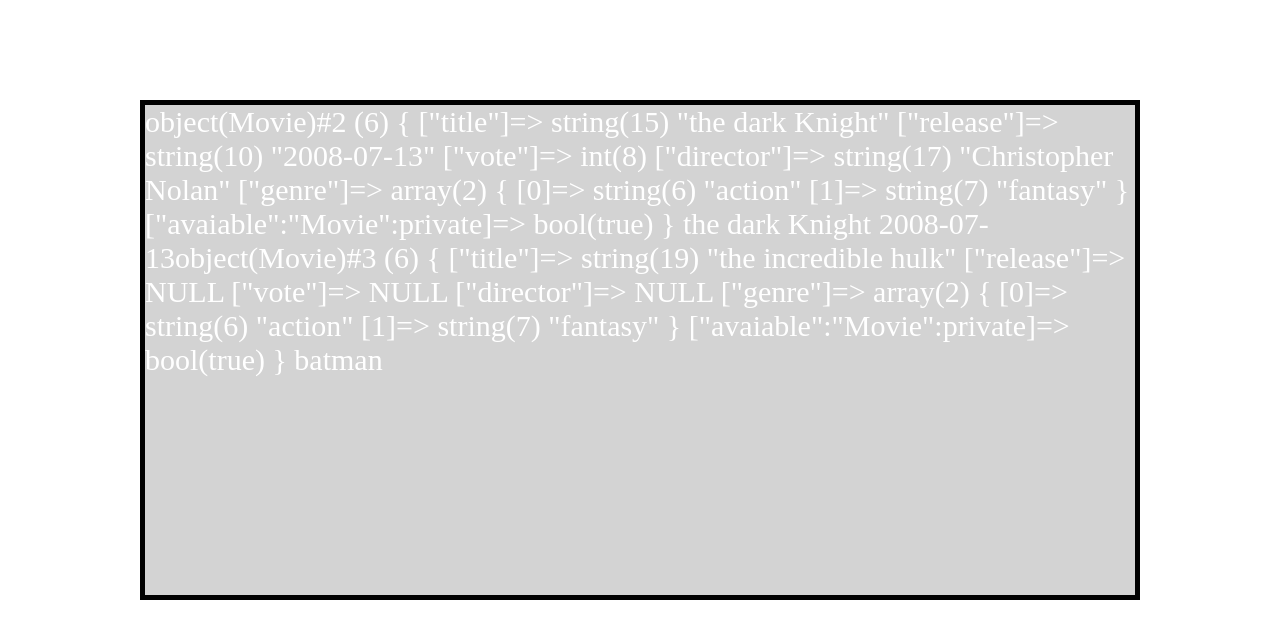
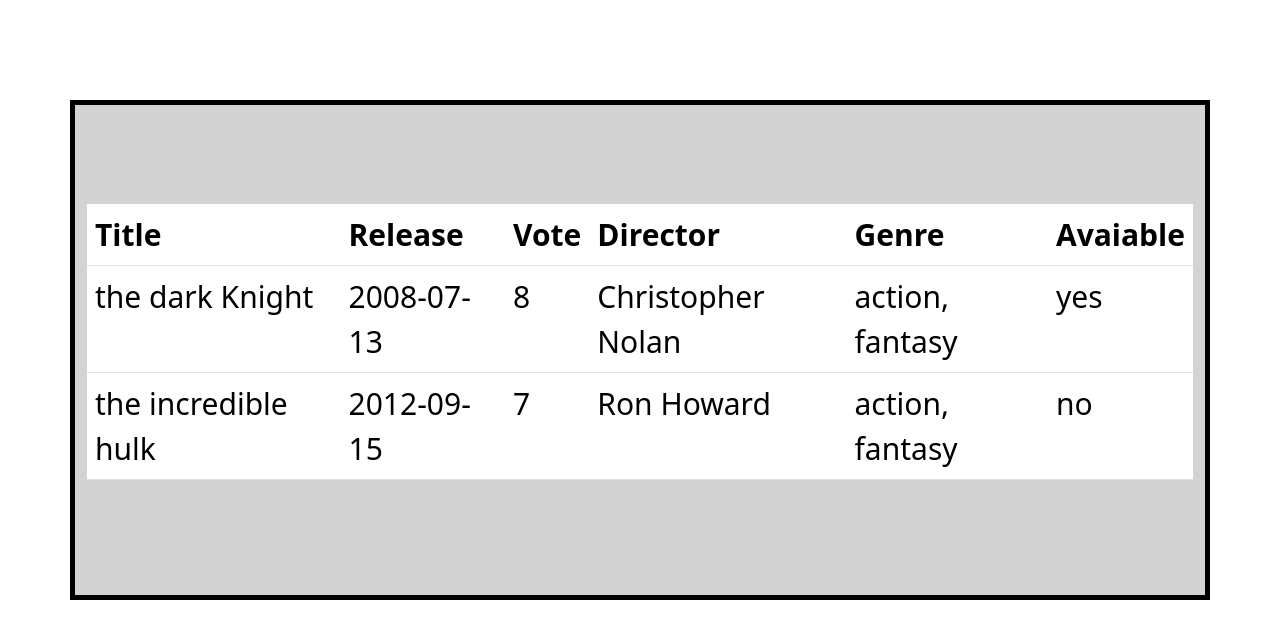
Before and after one commit to StefanoGrassoSG/php-oop-1, a PHP site: page / in a window 1280 px wide. Shown: the top 639 px of the page. Run offline with PHP 8.4, Linux system fonts and the light colour scheme.

Commit message:
ADD prit in table

```diff
--- a/classes/movie.php
+++ b/classes/movie.php
@@ -21,7 +21,27 @@
             return $this->title.' '.$this->release;
         }
 
-        public function getActive() {
+        public function getTitle() {
+            return $this->title;
+        }
+
+        public function getRelease() {
+            return $this->release;
+        }
+
+        public function getVote() {
+            return $this->vote;
+        }
+
+        public function getDirector() {
+            return $this->director;
+        }
+
+        public function getGenre() {
+            return $this->genre;
+        }
+
+        public function getAvaiable() {
             return $this->avaiable;
         }
 
--- a/css/style.css
+++ b/css/style.css
@@ -5,7 +5,7 @@
 }
 
 .container {
-    max-width: 1000px;
+    max-width: 1200px;
     height: 500px;
     margin: auto;
     background-color: lightgrey;
--- /dev/null
+++ b/database/db.php
@@ -0,0 +1,26 @@
+<?php
+
+$moviesData = [
+    [
+        'title' => 'the dark Knight',
+        'release' => '2008-07-13',
+        'vote' => 8,
+        'director' => 'Christopher Nolan',
+        'genre' => [
+            'action',
+            'fantasy'
+        ],
+        'avaiable' => true
+    ],
+    [
+        'title' => 'the incredible hulk',
+        'release' => '2012-09-15',
+        'vote' => 7,
+        'director' => 'Ron Howard',
+        'genre' => [
+            'action',
+            'fantasy'
+        ],
+        'avaiable' => false
+    ]
+    ];
--- a/index.php
+++ b/index.php
@@ -1,11 +1,20 @@
 <?php
     require_once __DIR__.'/classes/movie.php';
+    require_once __DIR__.'/database/db.php';
 
+    $movies = [];
 
+    foreach($moviesData as $data) {
+        $title = $data['title'];
+        $releaseData = $data['release'];
+        $vote = $data['vote'];
+        $director = $data['director'];
+        $genre = $data['genre'];
+        $avaiable = $data['avaiable'];
 
-    $batman = new Movie('the dark Knight', '2008-07-13', 8, 'Christopher Nolan', ['action', 'fantasy']);
-
-    $hulk = new Movie('the incredible hulk', null, null, null, ['action', 'fantasy']);
+        $movie = new movie($title, $releaseData, $vote, $director, $genre, $avaiable);
+        $movies[] = $movie;
+    }
 
 ?>
 
@@ -16,36 +25,39 @@
     <meta name="viewport" content="width=device-width, initial-scale=1.0">
     <title>PHP OOP 1</title>
     <link rel="stylesheet" href="css/style.css">
+    <link href="https://cdn.jsdelivr.net/npm/bootstrap@5.3.1/dist/css/bootstrap.min.css" rel="stylesheet" integrity="sha384-4bw+/aepP/YC94hEpVNVgiZdgIC5+VKNBQNGCHeKRQN+PtmoHDEXuppvnDJzQIu9" crossorigin="anonymous">
 </head>
     <body>
-        <div class="container">
-            <div class="text">
+        <div id="app" class="container">
+            <table class="table">
+                <thead>
+                    <tr>
+                        <th scope="col">Title</th>
+                        <th scope="col">Release</th>
+                        <th scope="col">Vote</th>
+                        <th scope="col">Director</th>
+                        <th scope="col">Genre</th>
+                        <th scope="col">Avaiable</th>
+                    </tr>
+                </thead>
+                <tbody>
+                    <?php
+                    foreach($movies as $single) {
+                        echo '<tr>';
+                        echo    '<td>' . $single->getTitle() . '</td>';
+                        echo    '<td>' . $single->getRelease() . '</td>';
+                        echo    '<td>' . $single->getVote() . '</td>';
+                        echo    '<td>' . $single->getDirector() . '</td>';
+                        echo '<td>' . implode(', ', $single->getGenre()) . '</td>';
+                        echo    '<td>' . ($single->getAvaiable() ? 'yes' : 'no') . '</td>';
+                        echo '</tr>';
+                    };
+                    ?>
+                </tbody>
+            </table>
 
-                <?php
-
-                var_dump($batman);
-
-                echo $batman->getTitleRelease();
-
-
-                var_dump($hulk);
-                ?>
-
-                <script>
-                    movie = {
-                        title : 'batman',
-                        release : '2008',
-                        vote : 8
-                    }
-
-                    let text = document.querySelector('.text')
-                    //text.innerHTML(movie.title)
-                    text.innerHTML += movie.title;
-                    for(let key in movie) {
-                        console.log(movie[key])
-                    }
-                </script>
-            </div>
         </div>
+        <script src="/script.js"></script>
+        <script src="https://unpkg.com/vue@3/dist/vue.global.js"></script>
     </body>
 </html>
--- /dev/null
+++ b/script.js
@@ -0,0 +1,9 @@
+import { createApp } from 'vue'
+
+createApp({
+  data() {
+    return {
+
+    }
+  }
+}).mount('#app')
```
